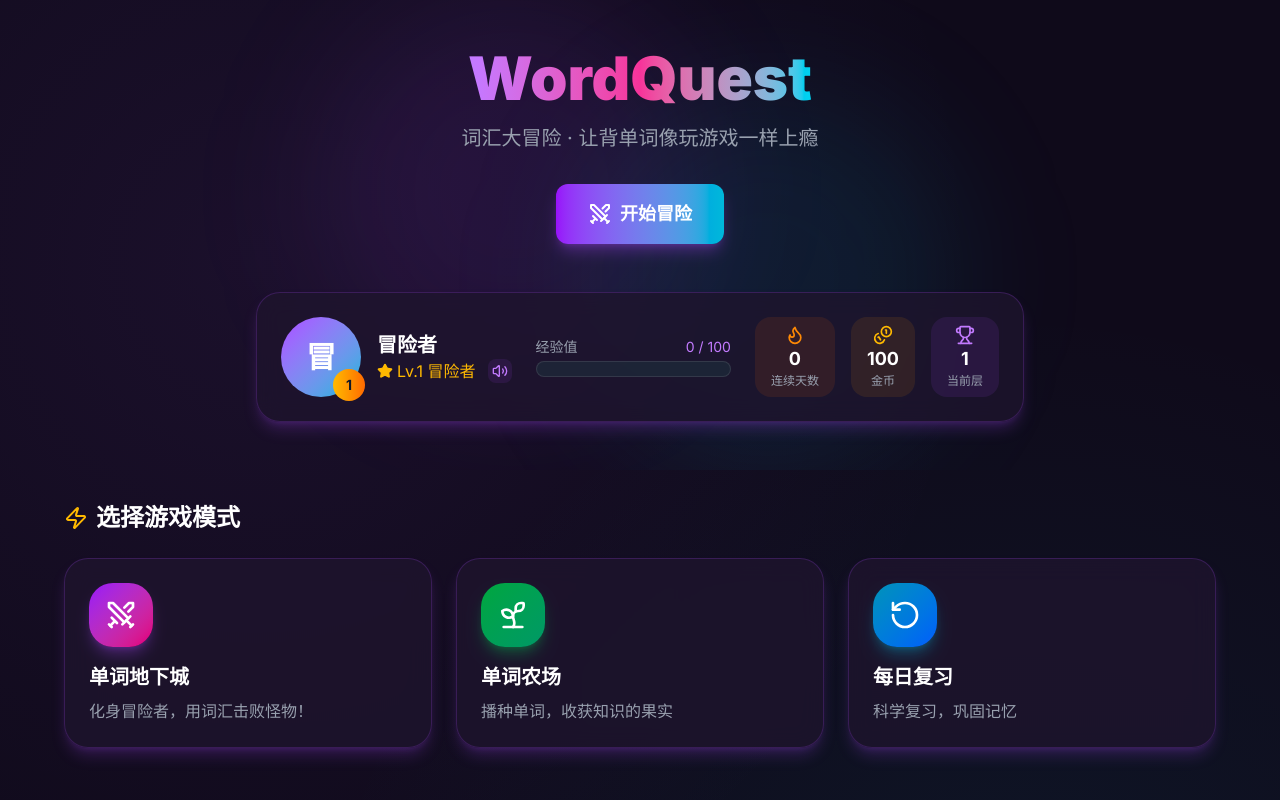
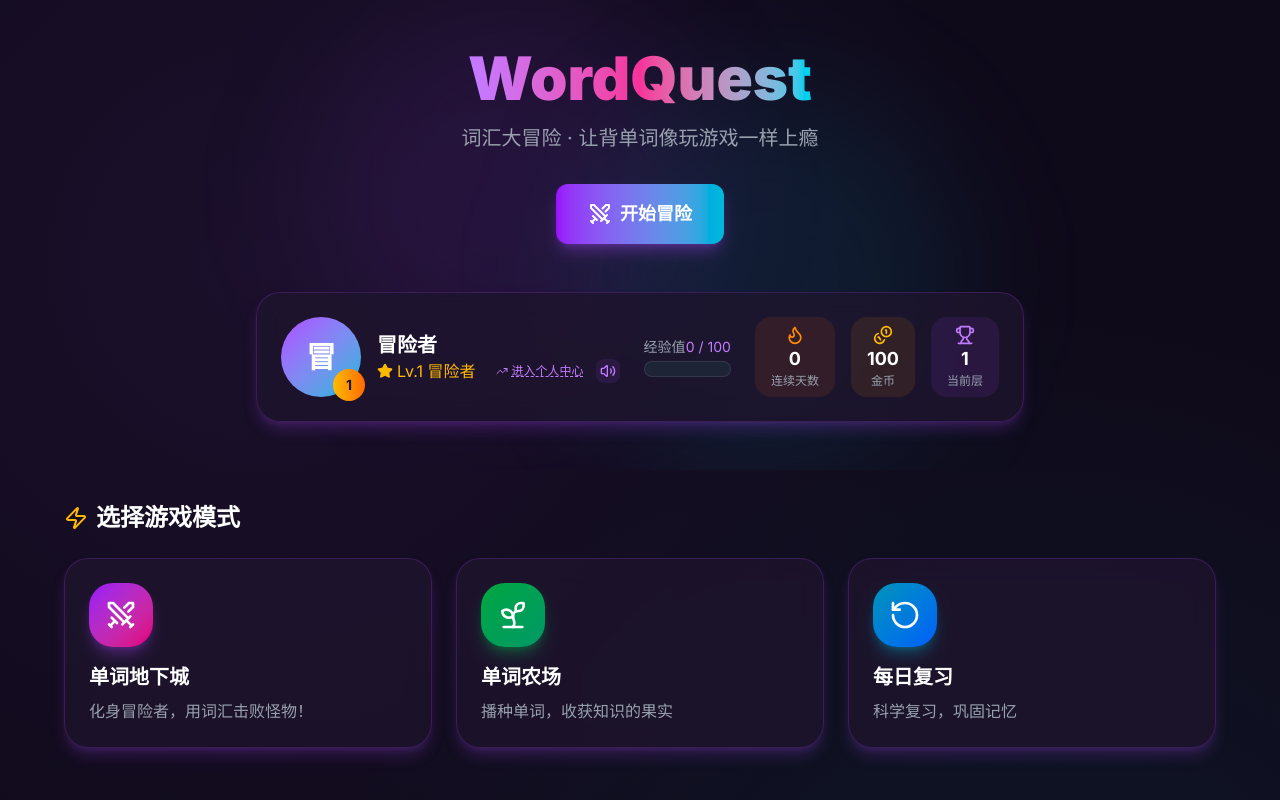
Before and after one commit to icefree/WordQuest, a Next.js app in the folder wordquest-app/: page /WordQuest/ in a window 1280 px wide. Shown: the top 800 px of the page. Built offline with nearby package versions, Linux system fonts and the light colour scheme.

Commit message:
feat: add profile entry point on home page

```diff
--- a/wordquest-app/src/app/page.tsx
+++ b/wordquest-app/src/app/page.tsx
@@ -147,6 +147,7 @@ export default function HomePage() {
               <div className="flex flex-col md:flex-row items-center gap-6">
                 {/* Avatar & Level */}
                 <div className="flex items-center gap-4">
+                  <Link href="/profile">
                     <motion.div
                       whileHover={{ scale: 1.05 }}
                       className="relative"
@@ -158,6 +159,7 @@ export default function HomePage() {
                         {user.level}
                       </div>
                     </motion.div>
+                  </Link>
                   <div>
                     <h2 className="text-xl font-bold text-white">{user.username}</h2>
                     <div className="flex items-center gap-3">
@@ -165,6 +167,10 @@ export default function HomePage() {
                         <Star className="w-4 h-4 fill-amber-400" />
                         <span>Lv.{user.level} 冒险者</span>
                       </div>
+                      <Link href="/profile" className="flex items-center gap-1 text-purple-400 hover:text-purple-300 transition-colors ml-2">
+                        <TrendingUp className="w-3 h-3" />
+                        <span className="text-xs decoration-dashed underline">进入个人中心</span>
+                      </Link>
                       <button
                         onClick={() => {
                           const utterance = new SpeechSynthesisUtterance('Welcome back, adventurer');
```
Lines whose indentation alone changed are shown as unchanged.
